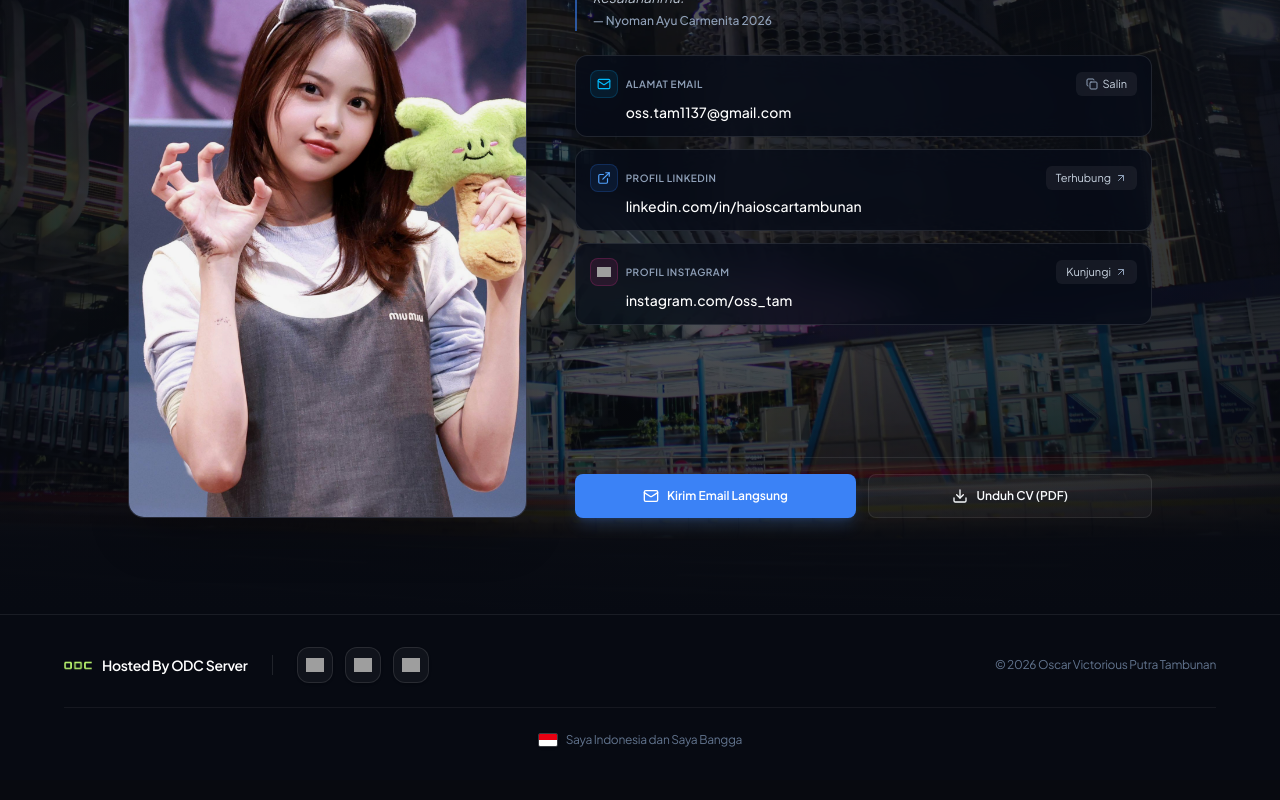
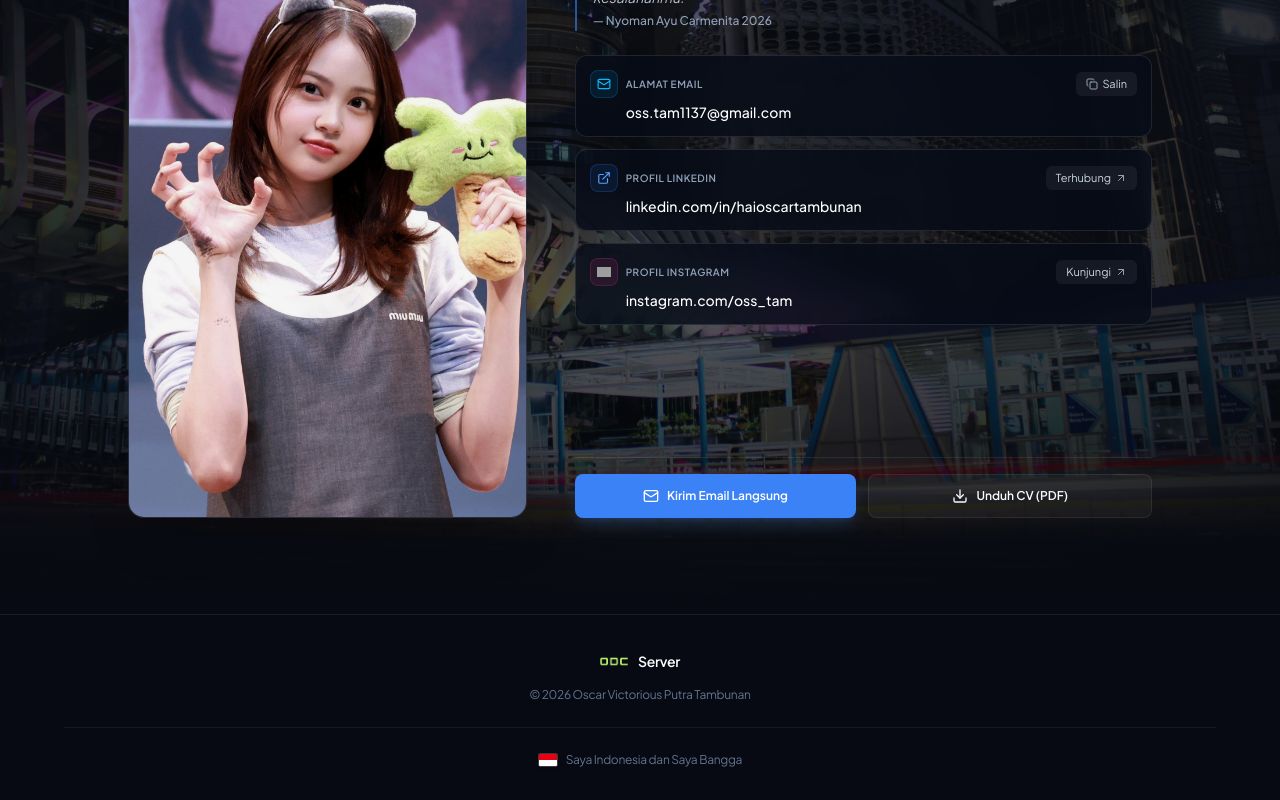
Before and after one commit to KyonKyon0/oscartambunan_portofolio_web, a Next.js app: page / in a window 1280 px wide. Shown: the part 6022-6822 px from the top of the page. Built offline with nearby package versions, Linux system fonts and the light colour scheme; grey boxes are pictures that could not be loaded.

Commit message:
refactor(footer): center footer layout, remove social icons, and simplify ODC Server label

```diff
--- a/src/components/Footer.tsx
+++ b/src/components/Footer.tsx
@@ -3,26 +3,6 @@
 import Image from 'next/image';
 import { profile } from '@/data/profile';
 import { useLanguage } from '@/context/LanguageContext';
-
-const DASHBOARD_ICONS_CDN = 'https://cdn.jsdelivr.net/gh/homarr-labs/dashboard-icons';
-
-const FOOTER_SOCIAL_LINKS = [
-  {
-    name: 'LinkedIn',
-    href: profile.linkedIn,
-    icon: `${DASHBOARD_ICONS_CDN}/svg/linkedin.svg`,
-  },
-  {
-    name: 'Email',
-    href: `mailto:${profile.email}`,
-    icon: `${DASHBOARD_ICONS_CDN}/svg/gmail.svg`,
-  },
-  {
-    name: 'Instagram',
-    href: profile.instagram || 'https://instagram.com/oss_tam',
-    icon: `${DASHBOARD_ICONS_CDN}/svg/instagram.svg`,
-  },
-];
 
 const FLAG_ICON_CDN = 'https://cdn.jsdelivr.net/gh/lipis/flag-icons/flags/4x3/id.svg';
 
@@ -33,12 +13,10 @@ export default function Footer() {
   return (
     <footer className="border-t border-white/[0.08] bg-[#070a12] relative z-20 font-sans" role="contentinfo">
       <div className="w-full max-w-[1700px] mx-auto px-4 sm:px-8 lg:px-12 xl:px-16 py-7 sm:py-8">
-        {/* Top Section: Kiri (Logo ODC + Sosmed) & Kanan (Copyright Oscar - Dinaikkan) */}
-        <div className="flex flex-col sm:flex-row sm:items-center justify-between gap-4 sm:gap-6 pb-6 border-b border-white/[0.06]">
-          {/* Sisi Kiri: Logo ODC + Icon Media Sosial */}
-          <div className="flex flex-col sm:flex-row sm:items-center justify-start gap-4 sm:gap-6">
-            {/* Logo ODC + Tulisan "Hosted By ODC Server" (Langsung Logo) */}
-            <div className="flex items-center gap-2.5">
+        {/* Top Section: Server (Logo ODC + Teks Server) & Copyright Oscar - Ditengah */}
+        <div className="flex flex-col items-center justify-center text-center gap-2.5 sm:gap-3 pb-6 border-b border-white/[0.06]">
+          {/* Logo ODC + Tulisan "Server" */}
+          <div className="flex items-center justify-center gap-2.5">
             {/* eslint-disable-next-line @next/next/no-img-element */}
             <img
               src="/images/logos/odc.png"
@@ -46,47 +24,17 @@ export default function Footer() {
               className="w-6 h-6 sm:w-7 sm:h-7 object-contain shrink-0"
             />
             <span className="text-xs sm:text-sm font-semibold text-white tracking-tight">
-                Hosted By ODC Server
+              Server
             </span>
           </div>
 
-            {/* Divider pemisah vertikal di desktop */}
-            <div className="hidden sm:block w-px h-5 bg-white/10" />
-
-            {/* Icon Only Buttons (LinkedIn, Email, Instagram) — Rata ke Kiri */}
-            <div className="flex items-center gap-2.5 sm:gap-3">
-              {FOOTER_SOCIAL_LINKS.map((item) => (
-                <a
-                  key={item.name}
-                  href={item.href}
-                  target={item.href.startsWith('mailto:') ? undefined : '_blank'}
-                  rel={item.href.startsWith('mailto:') ? undefined : 'noopener noreferrer'}
-                  aria-label={item.name}
-                  title={item.name}
-                  className="w-8 h-8 sm:w-9 sm:h-9 rounded-xl bg-white/[0.04] hover:bg-white/[0.1] border border-white/10 hover:border-white/25 flex items-center justify-center transition-all duration-200 group cursor-pointer shadow-sm active:scale-95"
-                >
-                  <div className="w-4 h-4 sm:w-4.5 sm:h-4.5 flex items-center justify-center transition-transform duration-200 group-hover:scale-110 relative">
-                    <Image
-                      src={item.icon}
-                      alt={item.name}
-                      width={18}
-                      height={18}
-                      className="w-full h-full object-contain"
-                      unoptimized
-                    />
-                  </div>
-                </a>
-              ))}
-            </div>
-          </div>
-
-          {/* Sisi Kanan: Copyright Oscar (Dinaikkan ke atas garis) */}
+          {/* Copyright Oscar */}
           <div className="text-xs text-slate-500 font-sans tracking-tight">
             © {currentYear} {profile.name}
           </div>
         </div>
 
-        {/* Bottom Section: Sendiri di Bawah Garis — Font sama seperti teks Oscar */}
+        {/* Bottom Section: Sendiri di Bawah Garis — Ditengah */}
         <div className="pt-6 flex items-center justify-center gap-2 text-center text-xs text-slate-500 font-sans tracking-tight select-none">
           <div className="w-4.5 h-3 sm:w-5 sm:h-3.5 rounded-[2px] overflow-hidden shadow-sm border border-white/20 shrink-0 relative flex items-center justify-center">
             <Image
```
Lines whose indentation alone changed are shown as unchanged.
